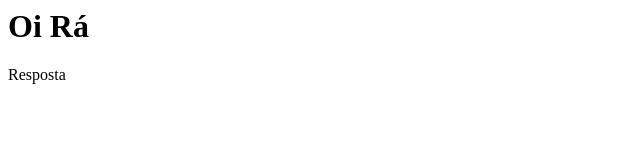
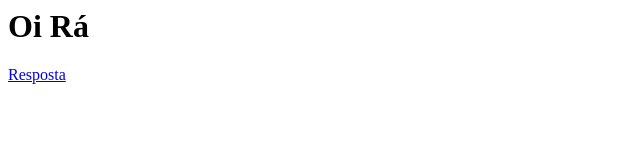
Before and after one commit to Raisarc/2048, a plain HTML site: page index.html in a window 1280 px wide. Shown: the full height of the page, 0-640 px from the left. Drawn offline with Linux system fonts and the light colour scheme.

Commit message:
o link funcionou

```diff
--- a/index.html
+++ b/index.html
@@ -1,6 +1,6 @@
 <html>
   <body>
     <h1>Oi Rá</h1>
-    <a>Resposta</a>
+    <a href="resposta.html">Resposta</a>
   </body>
 </html>
```
Also changed, not shown: resposta.html (added, +5 -0 lines).
